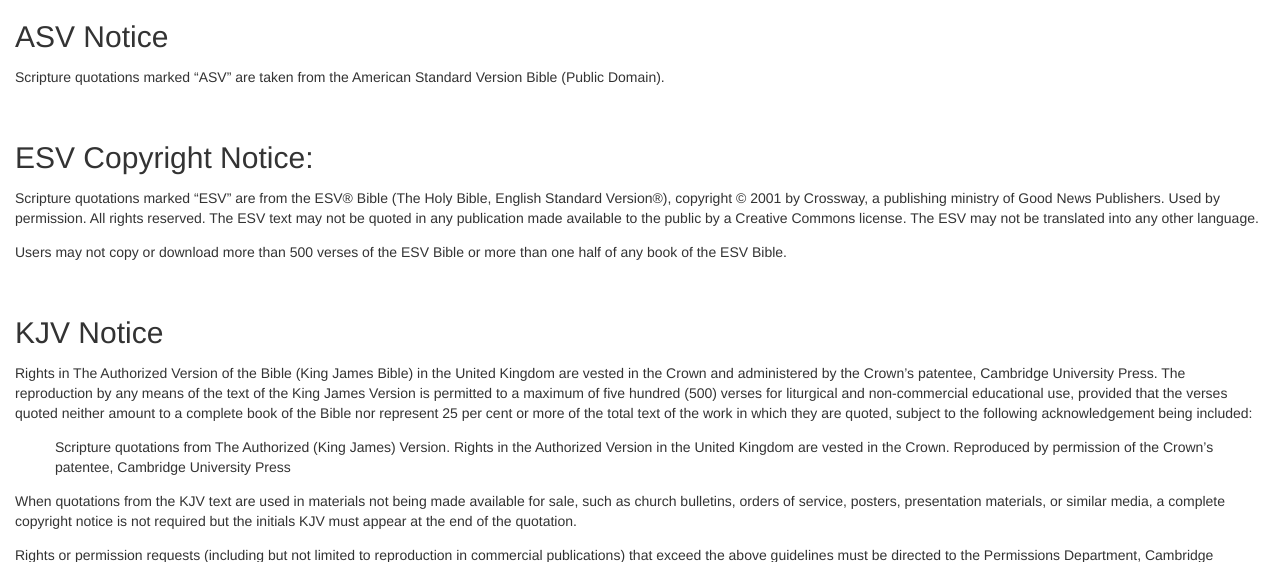
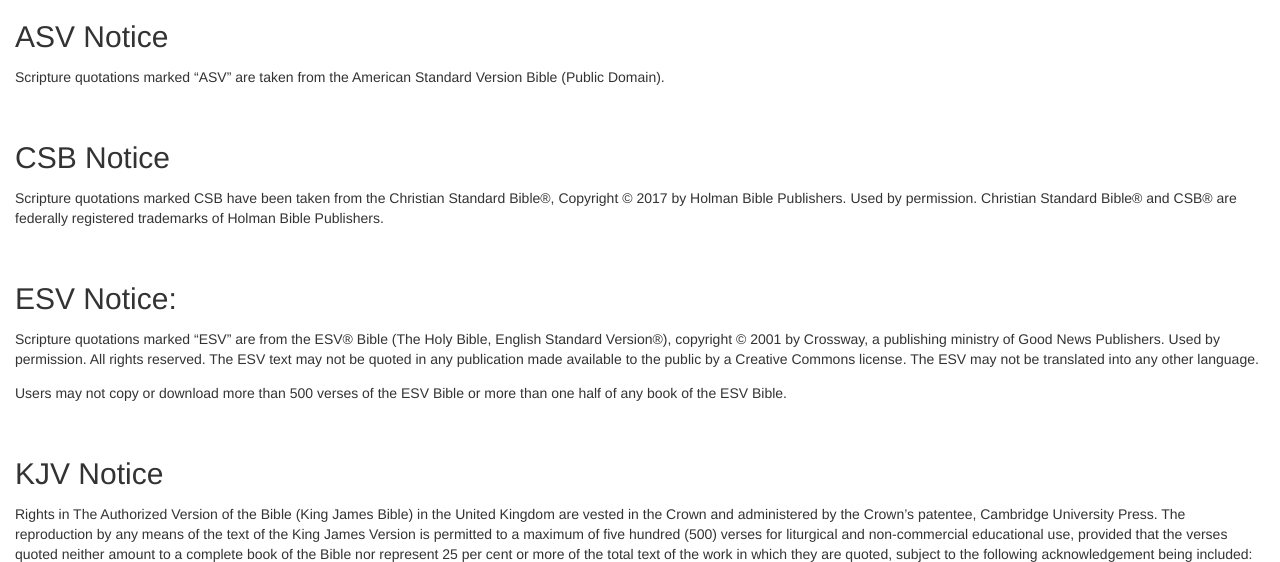
Before and after one commit to samhaswon/selfhosted-bible, a Flask app: page /copyright in a window 1280 px wide. Shown: the part 50-612 px from the top of the page. Run offline with Flask 3, Linux system fonts and the light colour scheme; parts of the project's set-up code (start-up, migrations or seed data) failed here and were passed over.

Commit message:
Updated copyright.html
Signed-off-by: Samuel Howard <sahoward42@tntech.edu>

```diff
--- a/templates/copyright.html
+++ b/templates/copyright.html
@@ -7,7 +7,10 @@
     <h2>ASV Notice</h2>
     <p>Scripture quotations marked “ASV” are taken from the American Standard Version Bible (Public Domain).</p>
     <br>
-    <h2>ESV Copyright Notice:</h2>
+    <h2>CSB Notice</h2>
+    <p>Scripture quotations marked CSB have been taken from the Christian Standard Bible®, Copyright © 2017 by Holman Bible Publishers. Used by permission. Christian Standard Bible® and CSB® are federally registered trademarks of Holman Bible Publishers.</p>
+    <br>
+    <h2>ESV Notice:</h2>
     <p>Scripture quotations marked “ESV” are from the ESV® Bible (The Holy Bible, English Standard Version®), copyright © 2001 by Crossway, a publishing ministry of Good News Publishers. Used by permission. All rights reserved. The ESV text may not be quoted in any publication made available to the public by a Creative Commons license. The ESV may not be translated into any other language.</p>
     <p>Users may not copy or download more than 500 verses of the ESV Bible or more than one half of any book of the ESV Bible.</p>
     <br>
```
